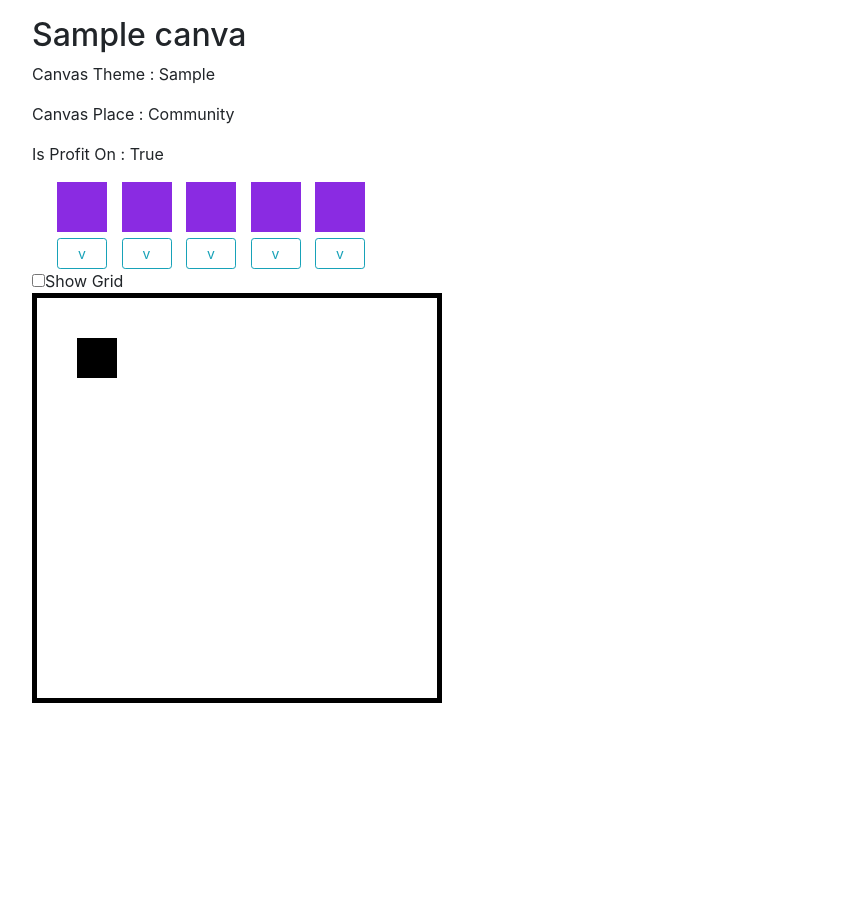
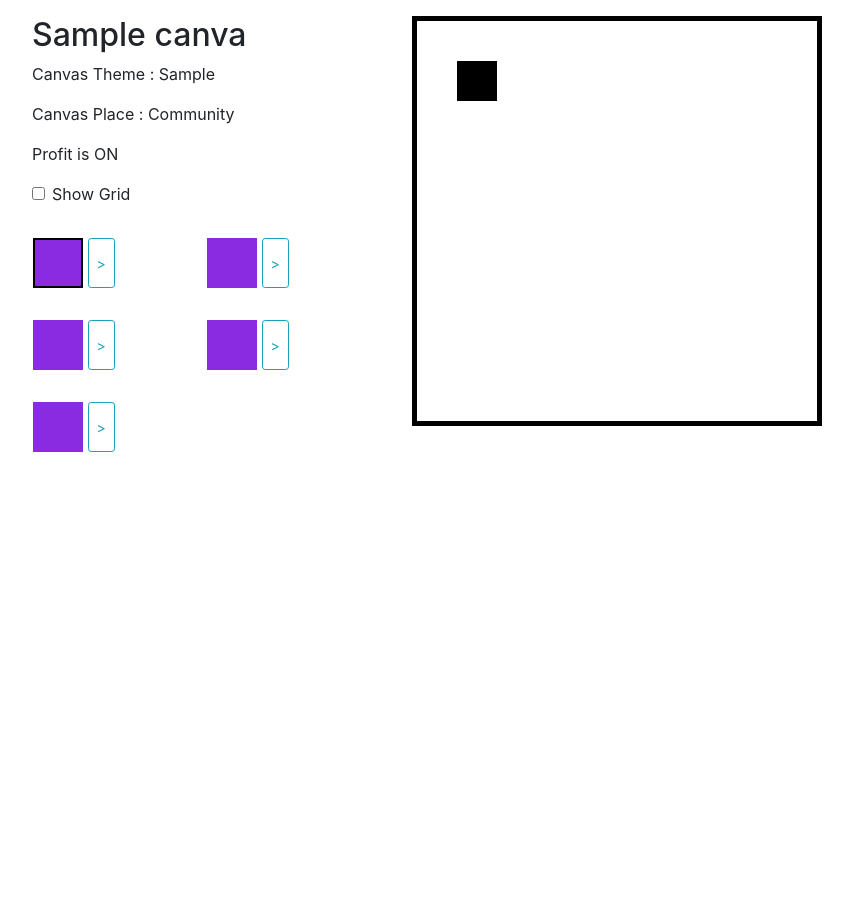
Before and after one commit to HE-Arc/PayPixPlace, a Django app: page /canvas/1/ in a window 1280 px wide. Shown: the part 56-958 px from the top of the page, without its empty margins (53-906 px from the left). Run offline with Django 3.2, Linux system fonts and the light colour scheme; tables that the repository leaves empty hold one stand-in row (values such as "Sample post"); some libraries are stand-ins or nearby versions.

Commit message:
Improve design of detail canvas page

```diff
--- a/PayPixPlace/paypixplaceapp/static/paypixplaceapp/canvas_detail.js
+++ b/PayPixPlace/paypixplaceapp/static/paypixplaceapp/canvas_detail.js
@@ -104,7 +104,15 @@
  * @param {Integer} id
  */
 function setDrawingColor(id) {
+    let currentPicker = document.getElementById("picker" + (id + 1));
+
     drawingColor = colors[id];
+
+    for (let i = 0 ; i < pickers.length ; i++) {
+        pickers[i].classList.remove("ppp-picker-selected");
+    }
+
+    currentPicker.classList.add("ppp-picker-selected");
 }
 
 /**
@@ -127,7 +135,7 @@
     pixels = [];
     scale = 0.1;
     displayGrid = false;
-    drawingColor = "#FF0000";
+    drawingColor = colors[0];
 
     pickers = [
         document.getElementById("picker1"),
--- a/PayPixPlace/paypixplaceapp/static/paypixplaceapp/main.css
+++ b/PayPixPlace/paypixplaceapp/static/paypixplaceapp/main.css
@@ -7,3 +7,41 @@
     border: 0.2em solid rgb(38, 41, 38);
     font-size: 1.5em;
 }
+
+#canvas {
+    border: 50px solid #000000;
+    transform-origin: 0 0;
+    cursor: pointer;
+}
+
+.ppp-btn-color-picker {
+    height: 50px;
+    display: inline-block;
+    cursor: pointer;
+    vertical-align: middle;
+}
+
+.ppp-color-case {
+    width: 50px;
+    height: 50px;
+    display: inline-block;
+    margin: 10px;
+    cursor: pointer;
+}
+
+.ppp-picker {
+    width: 50px;
+    height: 50px;
+    background-color: blueviolet;
+    display: inline-block;
+    cursor: pointer;
+    vertical-align: middle;
+}
+
+.ppp-picker:hover {
+    border: solid 2px black;
+}
+
+.ppp-picker-selected {
+    border: solid 2px black;
+}
--- a/PayPixPlace/paypixplaceapp/templates/paypixplaceapp/canvas/canvas_detail.html
+++ b/PayPixPlace/paypixplaceapp/templates/paypixplaceapp/canvas/canvas_detail.html
@@ -2,6 +2,8 @@
 {% load staticfiles %}
 {% block content %}
 
+    <div class="row">
+        <div class="col-md-4">
             <h2>{{ object.name }}</h2>
             <p>Canvas Theme : {{ object.theme }}</p>
             <p>Canvas Place :
@@ -13,30 +15,63 @@
                     Invalid
                 {% endif %}
             </p>
-    <p>Is Profit On : {{ object.is_profit_on }}</p>
+            <p>
+                {% if object.is_profit_on %}
+                    Profit is ON
+                {% else %}
+                    Profit is OFF
+                {% endif %}
+            </p>
 
-    <div class="colorSelector col-12">
-        <div id="picker1"></div>
-        <div id="picker2"></div>
-        <div id="picker3"></div>
-        <div id="picker4"></div>
-        <div id="picker5"></div>
+            <div class="form-check">
+                <input class="form-check-input" type="checkbox" value="" id="showGridCB">
+                <label class="form-check-label" for="showGridCB">
+                    Show Grid
+                </label>
             </div>
 
-    <div class="colorSelector col-12">
-        <button class="btn btn-sm btn-outline-info ppp-btn-color-picker" data-toggle="modal" data-target=".color-picker-modal" onclick="changeCurrentSlot(1)">v</button>
-        <button class="btn btn-sm btn-outline-info ppp-btn-color-picker" data-toggle="modal" data-target=".color-picker-modal" onclick="changeCurrentSlot(2)">v</button>
-        <button class="btn btn-sm btn-outline-info ppp-btn-color-picker" data-toggle="modal" data-target=".color-picker-modal" onclick="changeCurrentSlot(3)">v</button>
-        <button class="btn btn-sm btn-outline-info ppp-btn-color-picker" data-toggle="modal" data-target=".color-picker-modal" onclick="changeCurrentSlot(4)">v</button>
-        <button class="btn btn-sm btn-outline-info ppp-btn-color-picker" data-toggle="modal" data-target=".color-picker-modal" onclick="changeCurrentSlot(5)">v</button>
+            <div class="row my-3 px-3">
+                <div class="col-4 col-md-6 my-3 p-0">
+                    <div id="picker1" class="ppp-picker ppp-picker-selected"></div>
+                    <button class="btn btn-sm btn-outline-info ppp-btn-color-picker" data-toggle="modal" data-target=".color-picker-modal" onclick="changeCurrentSlot(1)">></button>
+                </div>
+                <div class="col-4 col-md-6 my-3 p-0">
+                    <div id="picker2" class="ppp-picker"></div>
+                    <button class="btn btn-sm btn-outline-info ppp-btn-color-picker" data-toggle="modal" data-target=".color-picker-modal" onclick="changeCurrentSlot(2)">></button>
+                </div>
+                <div class="col-4 col-md-6 my-3 p-0">
+                    <div id="picker3" class="ppp-picker"></div>
+                    <button class="btn btn-sm btn-outline-info ppp-btn-color-picker" data-toggle="modal" data-target=".color-picker-modal" onclick="changeCurrentSlot(3)">></button>
+                </div>
+                <div class="col-4 col-md-6 my-3 p-0">
+                    <div id="picker4" class="ppp-picker"></div>
+                    <button class="btn btn-sm btn-outline-info ppp-btn-color-picker" data-toggle="modal" data-target=".color-picker-modal" onclick="changeCurrentSlot(4)">></button>
+                </div>
+                <div class="col-4 col-md-6 my-3 p-0">
+                    <div id="picker5" class="ppp-picker"></div>
+                    <button class="btn btn-sm btn-outline-info ppp-btn-color-picker" data-toggle="modal" data-target=".color-picker-modal" onclick="changeCurrentSlot(5)">></button>
+                </div>
+            </div>
         </div>
 
-    <input id="showGridCB" type="checkbox">Show Grid</input>
-
+        <div class="col-md-8">
             <div style="overflow : hidden;">
                 <canvas id="canvas" width="4000" height="4000">
                         Canvas are not supported
                 </canvas>
+            </div>
+        </div>
+    </div>
+
+    <div class="row">
+        <div class="col-6">
+            <div id="picker1" class="ppp-picker"></div>
+            <button class="btn btn-sm btn-outline-info ppp-btn-color-picker" data-toggle="modal" data-target=".color-picker-modal" onclick="changeCurrentSlot(1)">></button>
+        </div>
+        <div class="col-6">
+            <div id="picker2" class="ppp-picker"></div>
+            <button class="btn btn-sm btn-outline-info ppp-btn-color-picker" data-toggle="modal" data-target=".color-picker-modal" onclick="changeCurrentSlot(2)">></button>
+        </div>
     </div>
 
     <div id="color-picker-modal2" class="modal fade color-picker-modal" tabindex="-1" role="dialog" aria-labelledby="mySmallModalLabel" aria-hidden="true">
@@ -54,38 +89,6 @@
         </div>
     </div>
 
-    <style>
-        #canvas {
-            border:50px solid #000000;
-            transform-origin: 0 0;
-            cursor: pointer;
-        }
-        .colorSelector > div {
-            width: 50px;
-            height: 50px;
-            background-color: blueviolet;
-            display: inline-block;
-            margin-left: 10px;
-            cursor: pointer;
-        }
-        .colorSelector > div:hover {
-            border: solid 2px black;
-        }
-        .ppp-btn-color-picker {
-            width: 50px;
-            display: inline-block;
-            margin-left: 10px;
-            cursor: pointer;
-        }
-        .ppp-color-case {
-            width: 50px;
-            height: 50px;
-            display: inline-block;
-            margin: 10px;
-            cursor: pointer;
-        }
-    </style>
-
     <script>
         window.CSRF_TOKEN = "{{ csrf_token }}";
         const canvasId = "{{ object.id }}";
```
Lines whose indentation alone changed are shown as unchanged.
